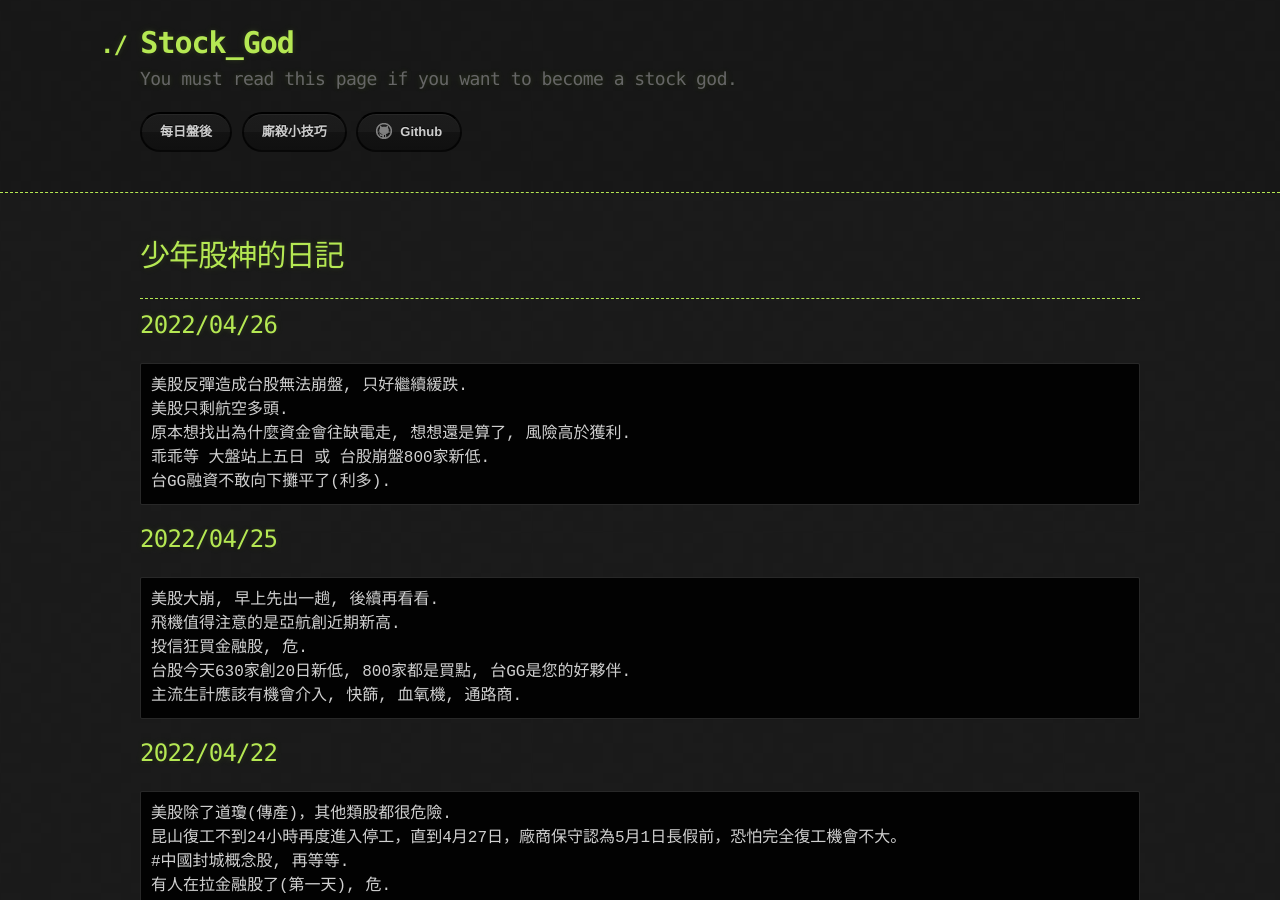
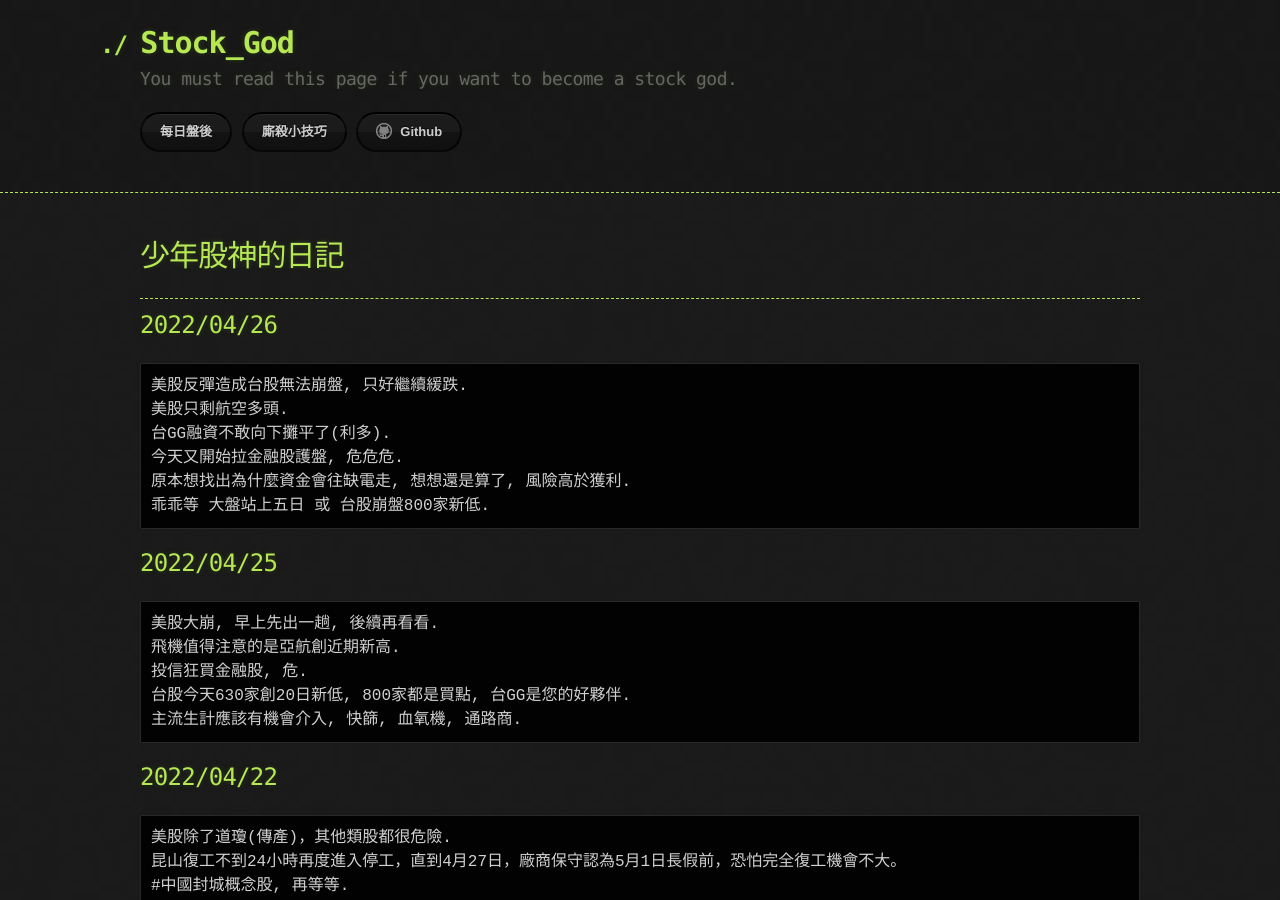
Before and after one commit to lepg5487/Stock_God, a Jekyll site: the page built from index.md, in a window 1280 px wide and 900 px high. Built offline with Jekyll 4.4.1, drawn with Linux system fonts in a browser that asks for light colours; our own code applies the rules of GitHub Pages for plain Markdown files.

Commit message:
Update index.md

````diff
--- a/index.md
+++ b/index.md
@@ -10,9 +10,10 @@ layout: testlayouts
 ```
 美股反彈造成台股無法崩盤, 只好繼續緩跌.
 美股只剩航空多頭.
+台GG融資不敢向下攤平了(利多).
+今天又開始拉金融股護盤, 危危危.
 原本想找出為什麼資金會往缺電走, 想想還是算了, 風險高於獲利.
 乖乖等 大盤站上五日 或 台股崩盤800家新低.
-台GG融資不敢向下攤平了(利多).
 ```
 
 ## 2022/04/25
````
